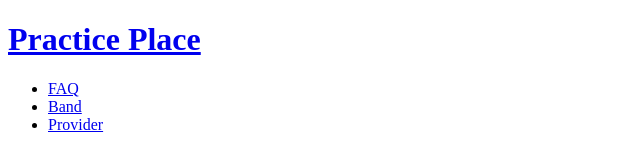
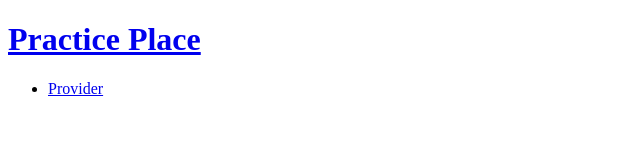
Before and after one commit to ZachKGordon/practice_place, a plain HTML site: page public/index.html in a window 1280 px wide. Shown: the whole page, without its empty margins (0-640 px from the left). Drawn offline with Linux system fonts and the light colour scheme.

Commit message:
basic scaffold_2

```diff
--- a/public/index.html
+++ b/public/index.html
@@ -8,9 +8,7 @@
     <h1> <a href="practicePlace.html">Practice Place</a></h1>
     <nav>
       <ul>
-        <li><a href="fqa.html">FAQ</a></li>
-        <li><a href="band.html">Band</a></li>
-        <li><a href="provider.html">Provider</a></li>
+        <li><a href="search.html">Provider</a></li>
       </ul>
     </nav>
   </body>
```
Also changed, not shown: public/FAQ.css (added), public/FAQ.html (added), public/results.css (added), public/results.html (added), public/search.css (added), public/search.html (added), 1 other file.
